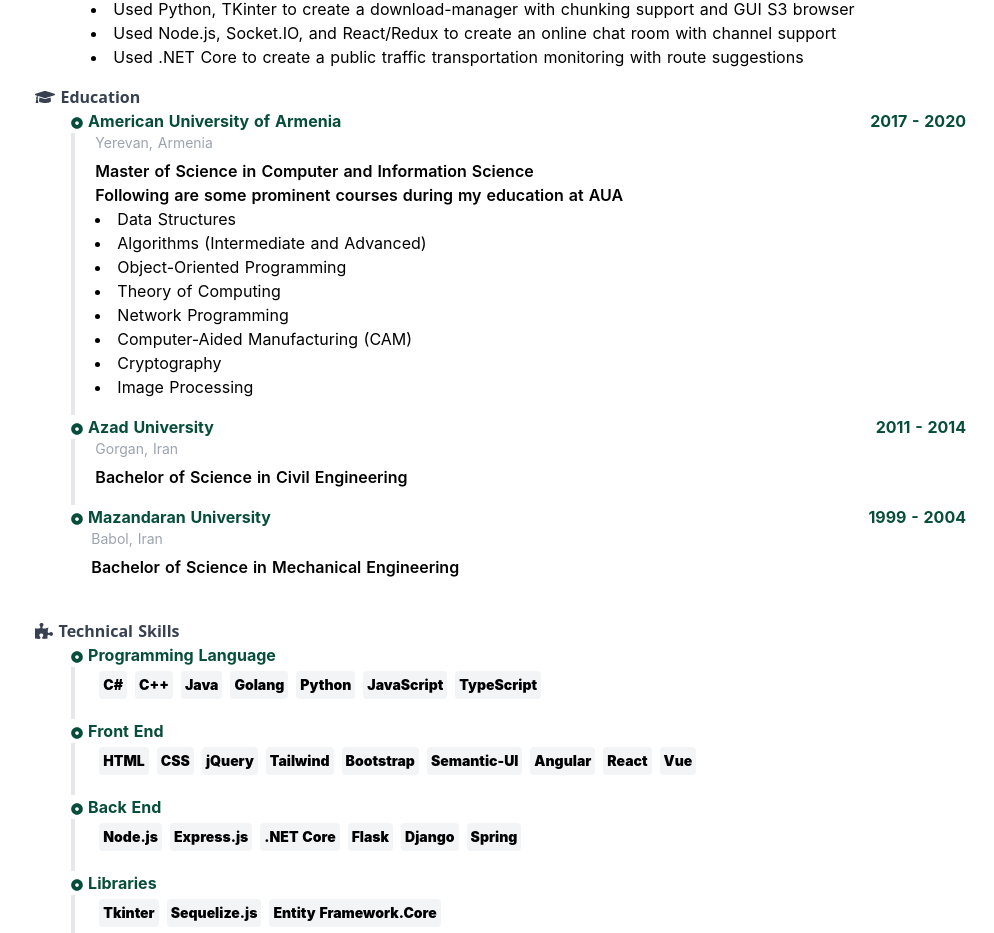
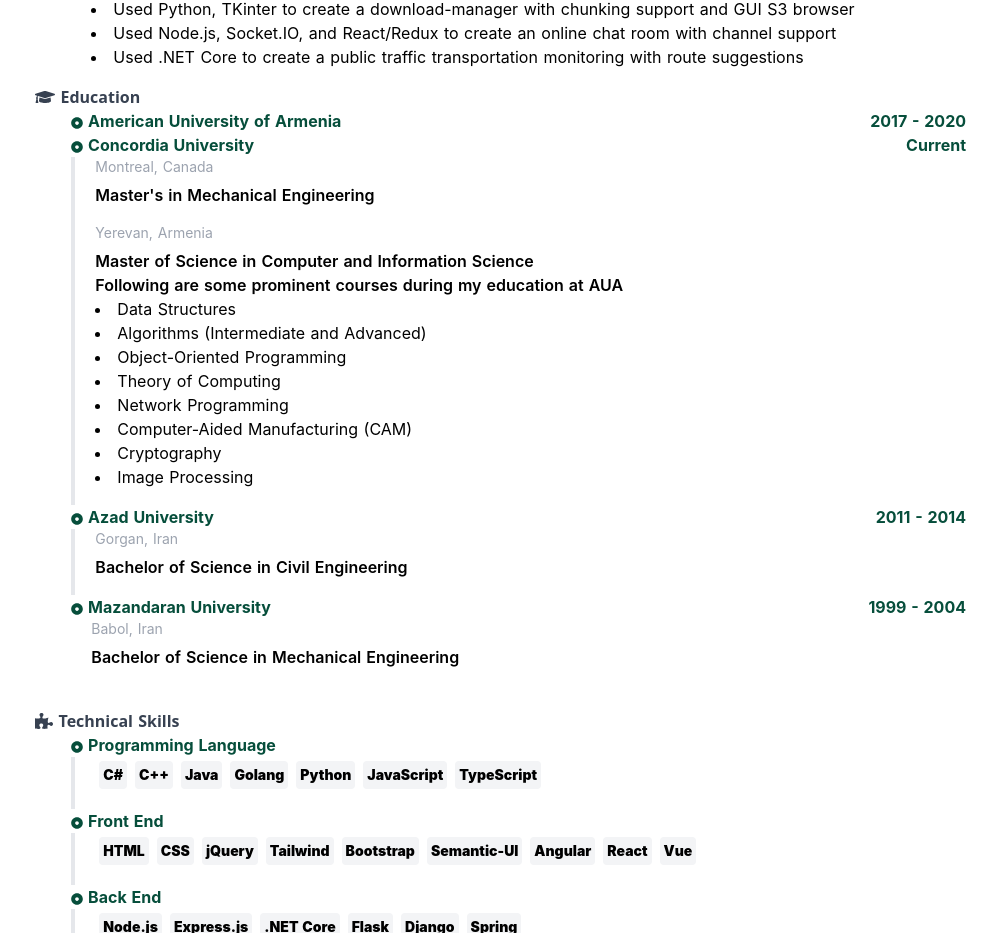
Before and after one commit to hooman734/cv-new, a Nuxt app: page / in a window 1280 px wide. Shown: the part 1415-2348 px from the top of the page, without its empty margins (286-1280 px from the left). Built offline with nearby package versions, Linux system fonts and the light colour scheme.

Commit message:
added the custom component named Experience

```diff
--- a/components/MainPanel.vue
+++ b/components/MainPanel.vue
@@ -107,6 +107,21 @@
               </p>
               <p class="text-green-900 font-bold">2017 - 2020</p>
             </div>
+            <!--  -->
+            <div class="flex flex-row flex-wrap justify-between">
+              <p class="text-green-900 font-bold">
+                <font-awesome-icon class="text-xs" icon="dot-circle" />
+                Concordia University
+              </p>
+              <p class="text-green-900 font-bold">Current</p>
+            </div>
+            <div class="border-l-4 pl-5">
+              <p class="text-gray-400 text-sm mb-1.5">Montreal, Canada</p>
+              <p class="font-semibold pb-4">
+                Master's in Mechanical Engineering
+              </p>
+            </div>
+            <!--  -->
             <div class="border-l-4 pl-5 pb-4 text-justify break-all">
               <p class="text-gray-400 text-sm mb-1.5">Yerevan, Armenia</p>
               <p class="font-semibold">
```
